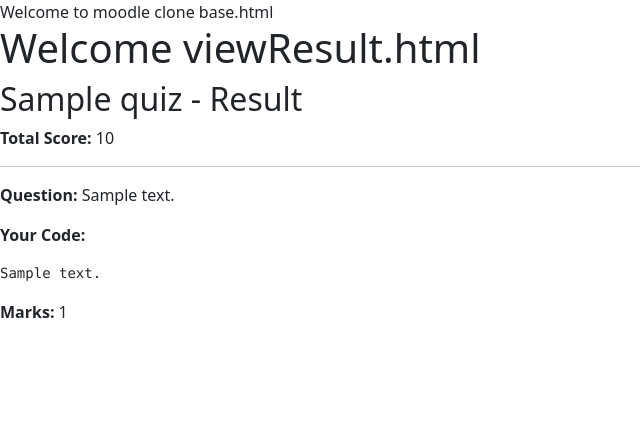
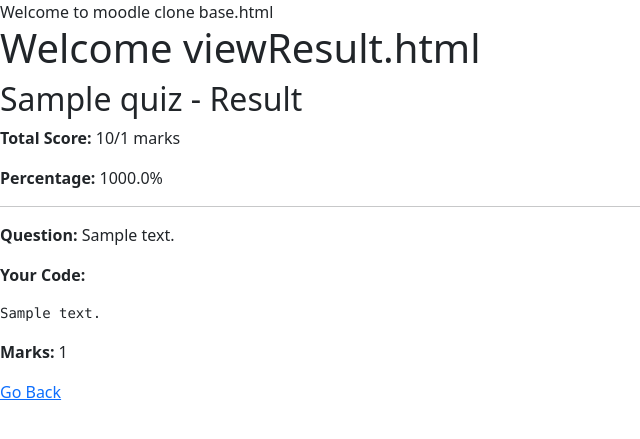
Before and after one commit to satyampatelmh/moodle, a Flask app: page /quiz/1/result in a window 1280 px wide. Shown: the top 439 px of the page, without its empty margins (0-640 px from the left). Run offline with Flask 3, Linux system fonts and the light colour scheme; the visitor is signed in with stand-in values (Sample User, id 1); tables that the repository leaves empty hold one stand-in row (values such as "Sample post").

Commit message:
Student can view results

```diff
--- a/main.py
+++ b/main.py
@@ -34,7 +34,6 @@ class Quiz(db.Model):
     title = db.Column(db.String(200), nullable=False)
 
     has_code_question = db.Column(db.Boolean, default=False)
-    is_published = db.Column(db.Boolean, default=False)
 
 
 class Question(db.Model):
@@ -182,7 +181,6 @@ def publishQuiz():
     quiz = Quiz(
         title=title,
         has_code_question=False,
-        is_published=False
     )
 
     db.session.add(quiz)
@@ -295,7 +293,7 @@ def viewResult(quiz_id):
     student_id = User.query.filter_by(username=session["username"]).first().id
 
     quiz = Quiz.query.get_or_404(quiz_id)
-
+    max_marks = sum( q.marks for q in quiz.questions)
     # get student's submission for this quiz
     submission = Submission.query.filter_by(
         quiz_id=quiz.id,
@@ -314,7 +312,8 @@ def viewResult(quiz_id):
         quiz=quiz,
         submission=submission,
         answers=answers,
-        all_graded=all_graded
+        all_graded=all_graded,
+        max_marks=max_marks
     )
 
 
--- a/templates/studentDashboard.html
+++ b/templates/studentDashboard.html
@@ -23,5 +23,7 @@
         </li>
         {% endfor %}
     </ul>
+    <a href="{{url_for('logout')}}">Logout</a>
+
 </div>
 {% endblock %}
--- a/templates/viewResult.html
+++ b/templates/viewResult.html
@@ -6,7 +6,9 @@
 {% if not all_graded %}
 <p><strong>Result pending.</strong> Teacher has not graded all answers yet.</p>
 {% else %}
-<p><strong>Total Score:</strong> {{ submission.total_score }}</p>
+<p><strong>Total Score:</strong> {{ submission.total_score }}/{{ max_marks }} marks</p>
+<p><strong>Percentage:</strong> {{ 100 * submission.total_score / max_marks}}%</p>
+
 {% endif %}
 
 <hr>
@@ -39,6 +41,7 @@
     {% endif %}
 </div>
 {% endfor %}
+<a href="{{url_for('studentDashboard')}}">Go Back</a>
 
 </div>
 {% endblock %}
```
